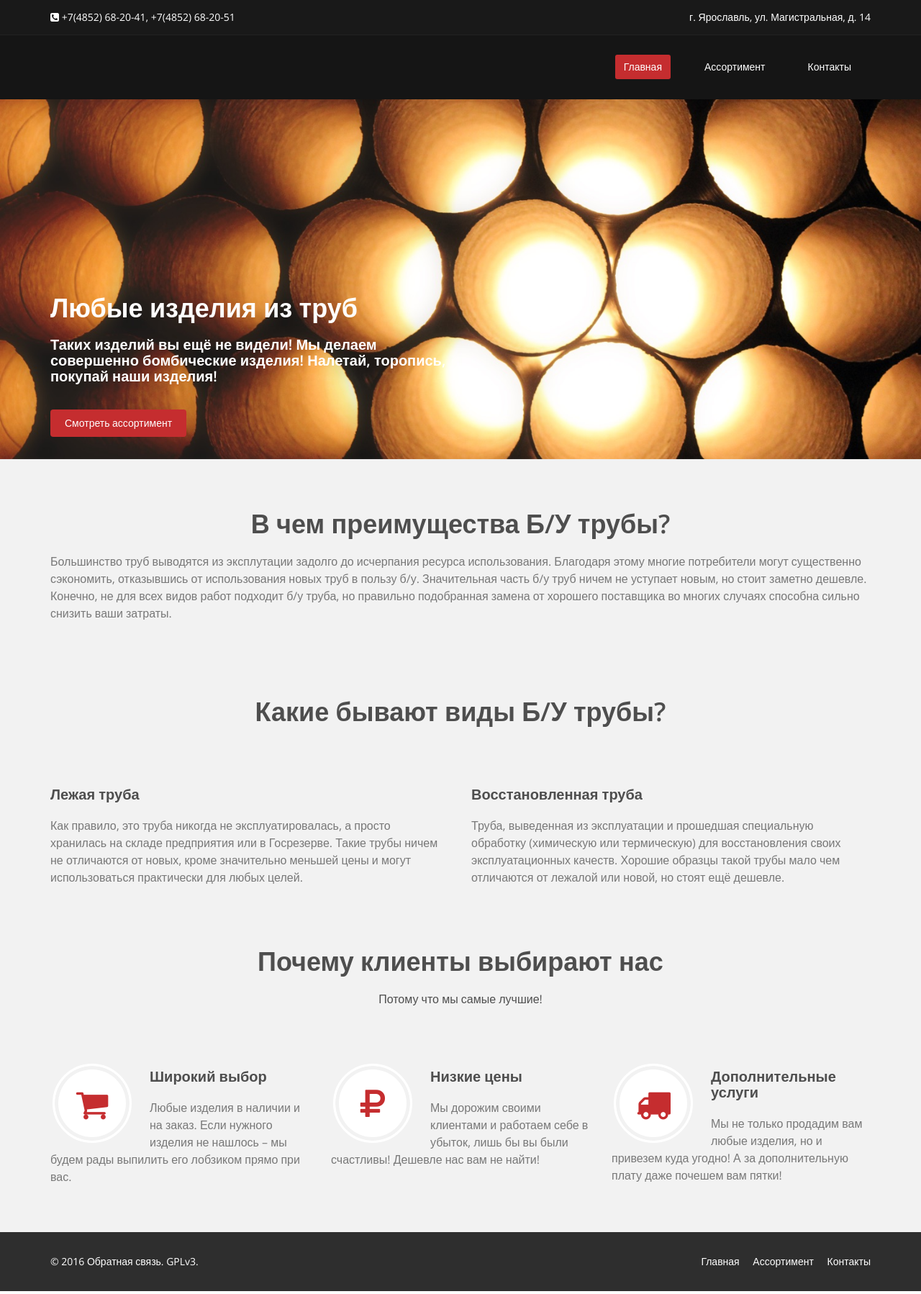
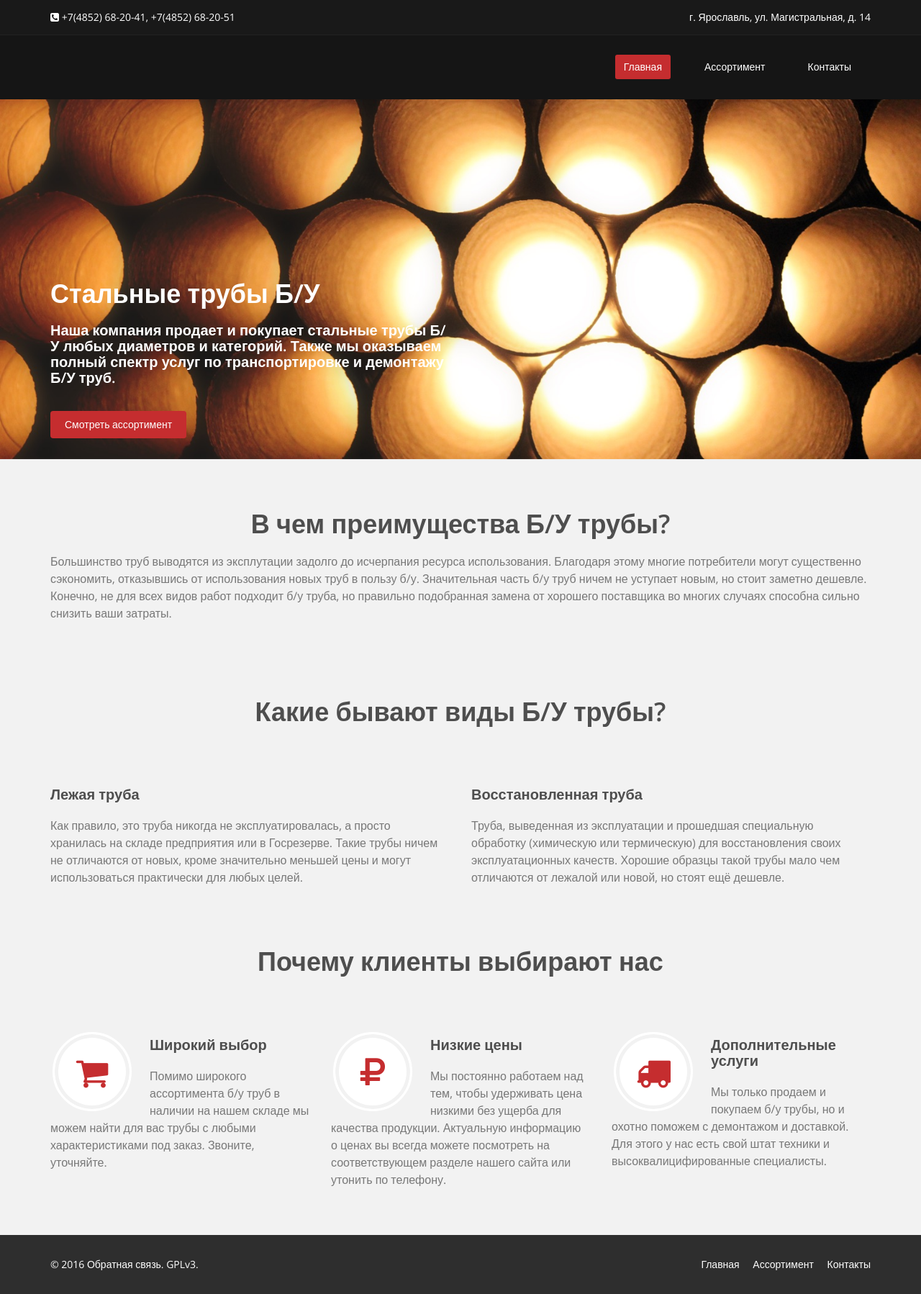
Before and after one commit to seven-4-seven/seven-4-seven.github.io, a Jekyll site: the page index.html, which Jekyll copies as it is, in a window 1280 px wide. Shown: the whole page at 72% size. Built offline with Jekyll 4.4.1, drawn with Linux system fonts in a browser that asks for light colours.

Commit message:
Updated main

```diff
--- a/css/main.css
+++ b/css/main.css
@@ -321,7 +321,7 @@ body > section {
 }
 
 #main-slider .carousel .carousel-content {
-  margin-top: 140px;
+  margin-top: 120px;
 }
 
 #main-slider .carousel .slide-margin {
--- a/index.html
+++ b/index.html
@@ -108,9 +108,9 @@
                         <div class="row slide-margin">
                             <div class="col-sm-6">
                                 <div class="carousel-content">
-                                    <h1 class="animation animated-item-1">Любые изделия из труб</h1>
-                                    <h2 class="animation animated-item-2">Таких изделий вы ещё не видели! Мы делаем совершенно бомбические изделия! Налетай, торопись, покупай наши изделия!</h2>
-                                    <a class="btn-slide animation animated-item-3" href="services.html">Смотреть ассортимент</a>
+                                    <h1 class="animation animated-item-1">Стальные трубы Б/У</h1>
+                                    <h2 class="animation animated-item-2">Наша компания продает и покупает стальные трубы Б/У любых диаметров и категорий. Также мы оказываем полный спектр услуг по транспортировке и демонтажу Б/У труб.</h2>
+                                    <a class="btn-slide animation animated-item-3" href="prices.html">Смотреть ассортимент</a>
                                 </div>
                             </div>
                         </div>
@@ -171,7 +171,6 @@
         <div class="container">
           <div class="center wow fadeInDown">
                <h2>Почему клиенты выбирают нас</h2>
-               <p class="lead">Потому что мы самые лучшие!</p>
            </div>
             <div class="row">
                 <div class="features">
@@ -179,9 +178,11 @@
                         <div class="feature-wrap">
                             <i class="fa fa-shopping-cart"></i>
                             <h2>Широкий выбор</h2>
-                            <h3>Любые изделия в наличии и на заказ.
-                              Если нужного изделия не нашлось – мы будем рады
-                              выпилить его лобзиком прямо при вас.</h3>
+                            <h3>Помимо широкого ассортимента
+                              б/у труб в наличии на нашем складе мы можем найти
+                              для вас трубы с любыми характеристиками под заказ.
+                              Звоните, уточняйте.
+                            </h3>
                         </div>
                     </div><!--/.col-md-4-->
 
@@ -189,9 +190,11 @@
                         <div class="feature-wrap">
                             <i class="fa fa-rub"></i>
                             <h2>Низкие цены</h2>
-                            <h3>Мы дорожим своими клиентами и работаем себе в
-                              убыток, лишь бы вы были счастливы!
-                              Дешевле нас вам не найти!</h3>
+                            <h3>Мы постоянно работаем над тем, чтобы удерживать
+                              цена низкими без ущерба для качества продукции.
+                              Актуальную информацию о ценах вы всегда можете посмотреть
+                              на соответствующем разделе нашего сайта или утонить
+                              по телефону.</h3>
                         </div>
                     </div><!--/.col-md-4-->
 
@@ -199,9 +202,10 @@
                         <div class="feature-wrap">
                             <i class="fa fa-truck"></i>
                             <h2>Дополнительные услуги</h2>
-                            <h3>Мы не только продадим вам любые изделия,
-                              но и привезем куда угодно! А за дополнительную
-                              плату даже почешем вам пятки!</h3>
+                            <h3>Мы только продаем и покупаем б/у трубы, но
+                            и охотно поможем с демонтажом и доставкой.
+                            Для этого у нас есть свой штат техники и
+                            высоквалицифированные специалисты.</h3>
                         </div>
                     </div><!--/.col-md-4-->
                 </div><!--/.services-->
```
